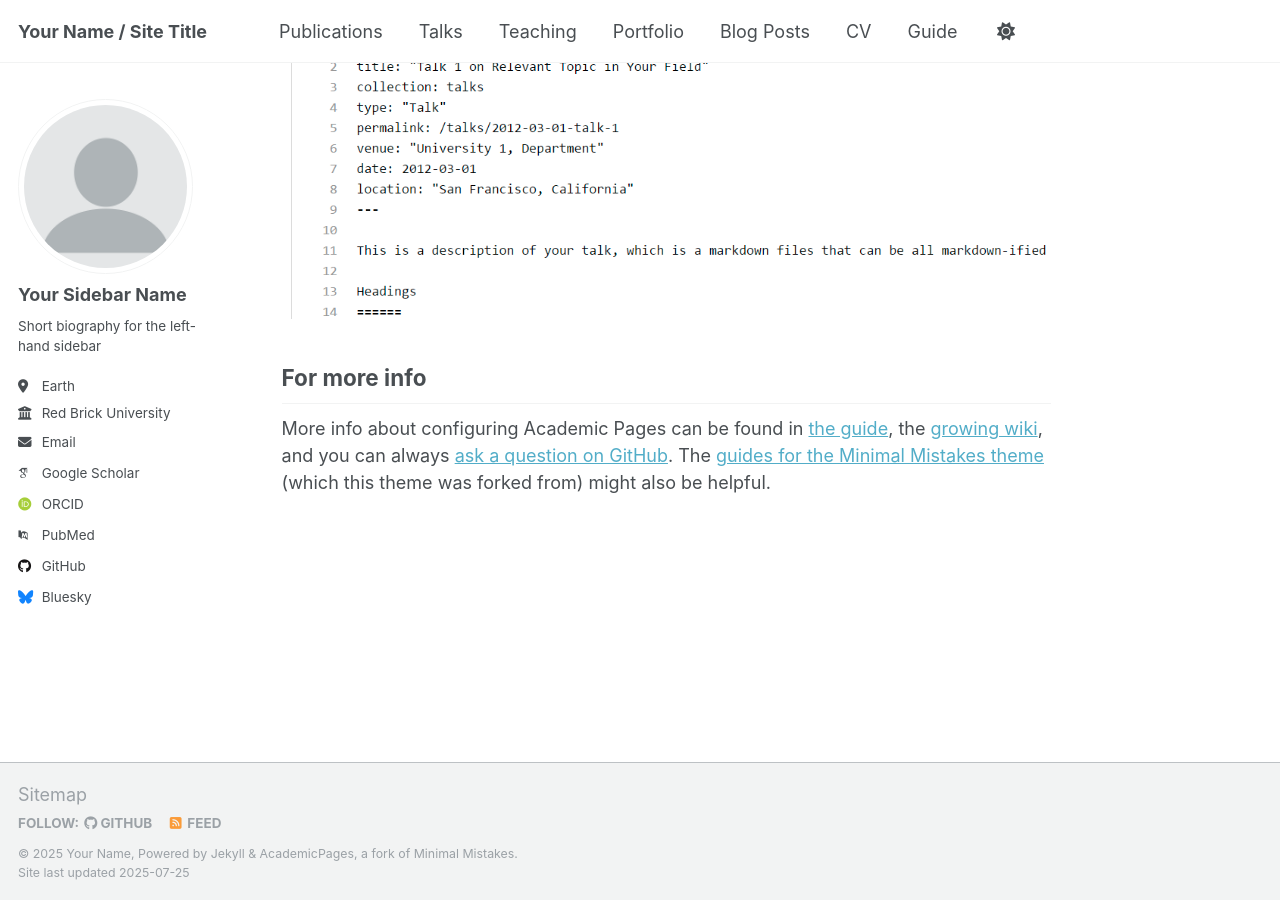
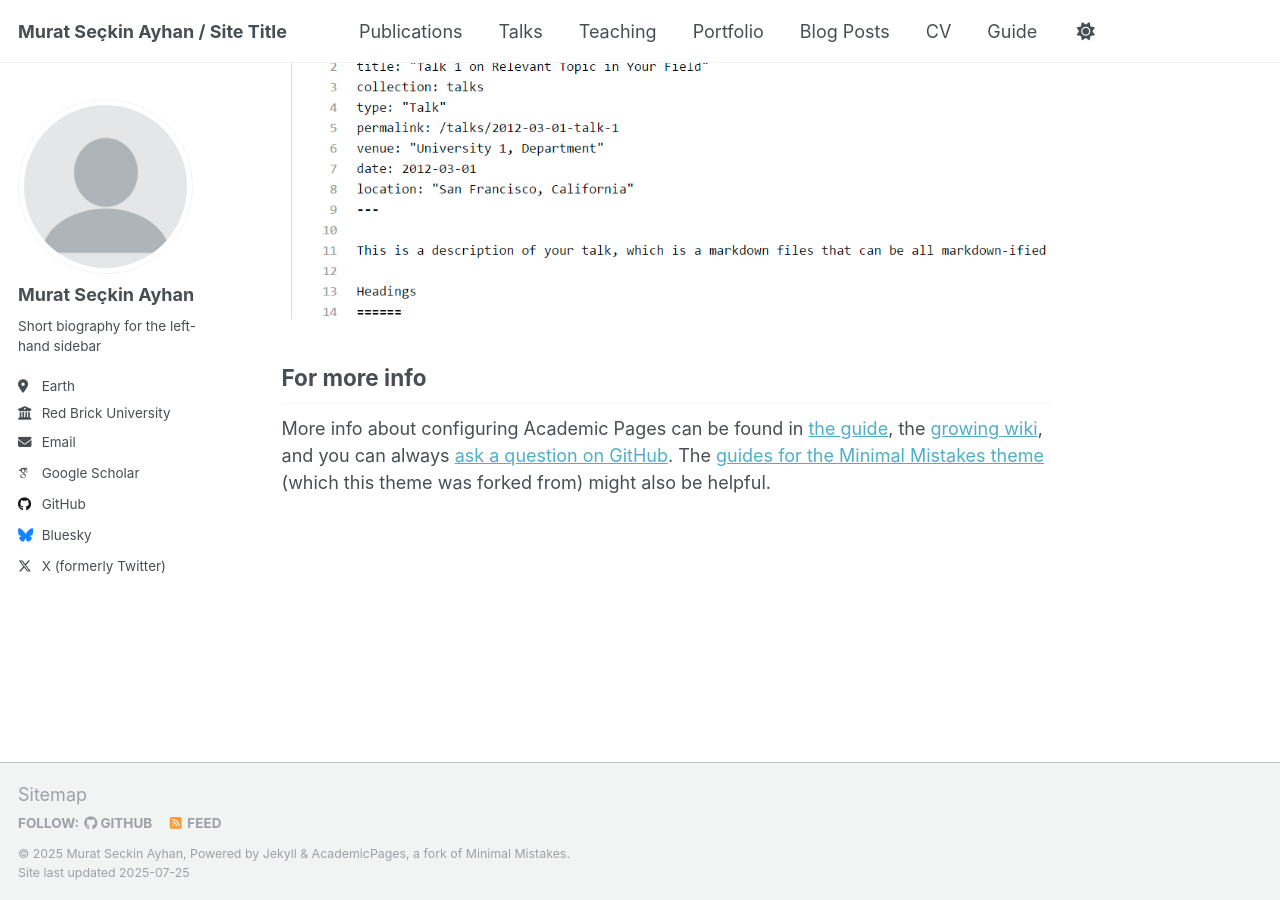
Before and after one commit to msayhan/msayhan.github.io, a Jekyll site: the page built from _pages/about.md, in a window 1280 px wide and 900 px high, scrolled down 2880 px. Built offline with Jekyll 4.4.1, drawn with Linux system fonts in a browser that asks for light colours; some web fonts are replaced; a script that is not in the unit is left out.

Commit message:
first commit with basic info

```diff
--- a/_config.yml
+++ b/_config.yml
@@ -9,11 +9,11 @@
 # Basic Site Settings
 locale                   : "en-US"
 site_theme               : "default"
-title                    : "Your Name / Site Title"
+title                    : "Murat Seçkin Ayhan / Site Title"
 title_separator          : "-"
-name                     : &name "Your Name"
-description              : &description "personal description"
-url                      : https://academicpages.github.io # the base hostname & protocol for your site e.g. "https://[your GitHub username].github.io" or if you already have some other page hosted on Github then use "https://[your GitHub username].github.io/[Your Repo Name]"
+name                     : &name "Murat Seckin Ayhan"
+description              : &description "Computer Scientist"
+url                      : https://msayhan.github.io # the base hostname & protocol for your site e.g. "https://[your GitHub username].github.io" or if you already have some other page hosted on Github then use "https://[your GitHub username].github.io/[Your Repo Name]"
 baseurl                  : "" # the subpath of your site, e.g. "/blog"
 repository               : "academicpages/academicpages.github.io"
 
@@ -23,7 +23,7 @@ repository               : "academicpages/academicpages.github.io"
 author:
   # Biographic information
   avatar           : "profile.png"
-  name             : "Your Sidebar Name"
+  name             : "Murat Seçkin Ayhan"
   pronouns         : # example: "she/her"
   bio              : "Short biography for the left-hand sidebar"
   location         : "Earth"
@@ -34,11 +34,11 @@ author:
   # Academic websites
   academia         : # URL
   arxiv            : # URL - Update with the correct link to your profile
-  googlescholar    : "https://scholar.google.com/citations?user=PS_CX0AAAAAJ"
+  googlescholar    : "https://scholar.google.com/citations?user=ZX9sqrkAAAAJ"
   impactstory      : # URL
-  orcid            : "http://orcid.org/yourorcidurl"
+  orcid            : # "http://orcid.org/yourorcidurl"
   semantic         : # URL
-  pubmed           : "https://www.ncbi.nlm.nih.gov/pubmed/?term=john+snow"
+  pubmed           : # "https://www.ncbi.nlm.nih.gov/pubmed/?term=john+snow"
   researchgate     : # URL
   scopus           : # URL
 
@@ -46,13 +46,13 @@ author:
   bitbucket        : # Username - Update with your username on the site
   codepen          : # Username
   dribbble         : # Username
-  github           : "academicpages"
+  github           : "msayhan"
   kaggle           : # Username
   stackoverflow    : # User number or user number and name (i.e., use "1" or "1/jeff-atwood")
 
   # Social media
   artstation       : # Username
-  bluesky          : "bsky.app" # Replace this with you Bluesky username
+  bluesky          : "@msayhan.bsky.social" # "bsky.app" # Replace this with you Bluesky username
   facebook         : # Username
   flickr           : # Username
   foursquare       : # Username
@@ -69,7 +69,7 @@ author:
   steam            : # Username
   telegram         : # URL
   tumblr           : # Username
-  twitter          : # Username for X / Twitter
+  twitter          : "@msayhann" # Username for X / Twitter
   vine             : # Username
   weibo            : # Username
   wikipedia        : # Username
```
Also changed, not shown: profile.png (added).
